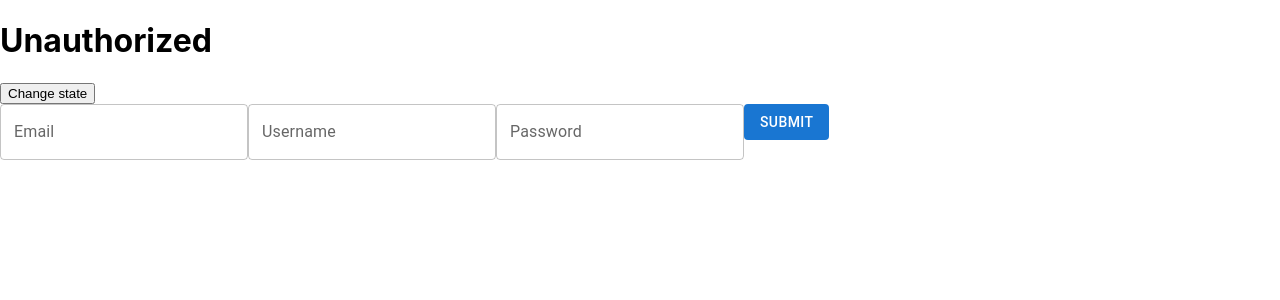
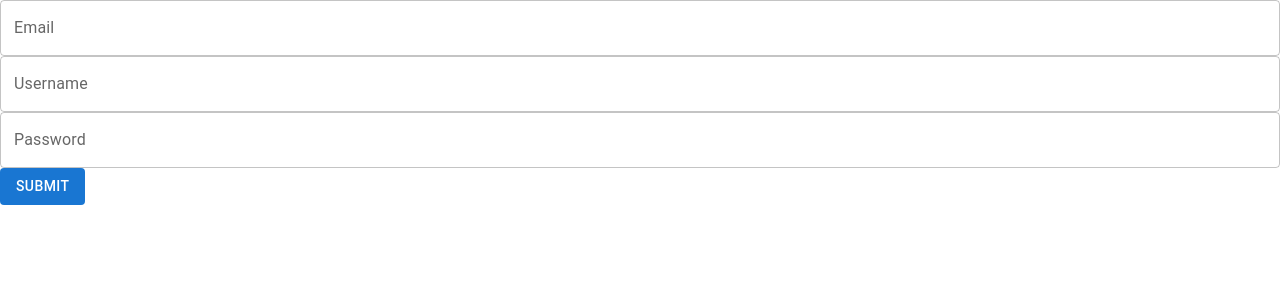
Before and after one commit to huytran17/workspace, a React (Create React App) app in the folder dashboard/: page /auth/registration in a window 1280 px wide. Shown: the top 300 px of the page. Built offline with nearby package versions, Linux system fonts and the light colour scheme.

Commit message:
render app routers

```diff
--- a/dashboard/src/App.tsx
+++ b/dashboard/src/App.tsx
@@ -1,15 +1,19 @@
-import { BrowserRouter as Router, Routes, Route } from "react-router-dom";
-import BaseRegistrationForm from "./components/auth/BaseRegistrationForm";
+import { BrowserRouter as Router, Route, Routes } from "react-router-dom";
+import { routes } from "./routes";
+import { keyGenerator } from "./utils/key-generator";
 
 export default function App() {
   return (
     <Router>
       <div className="App">
         <Routes>
-          <Route
-            path="/auth/registration"
-            Component={BaseRegistrationForm}
-          ></Route>
+          {routes.map((route) => (
+            <Route
+              key={keyGenerator()}
+              path={route.path}
+              Component={route.component}
+            ></Route>
+          ))}
         </Routes>
       </div>
     </Router>
--- a/dashboard/src/components/auth/BaseRegistrationForm.tsx
+++ b/dashboard/src/components/auth/BaseRegistrationForm.tsx
@@ -1,26 +1,15 @@
-import { useRootDispatch, useRootSelector } from "@/hooks/redux";
-import { authActions } from "@/store/auth/slice";
-import { Box, Button, TextField } from "@mui/material";
+import { Box, Button, TextField, FormGroup } from "@mui/material";
 import { FC } from "react";
 
 const BaseRegistrationForm: FC<{}> = () => {
-  const authState = useRootSelector((state) => state.auth);
-  const dispatch = useRootDispatch();
-
   return (
     <div className="registration">
-      {authState.hasUser ? <h1>Authorized</h1> : <h1>Unauthorized</h1>}
-
-      <button
-        onClick={() => dispatch(authActions.SET_HAS_USER(!authState.hasUser))}
-      >
-        Change state
-      </button>
-
       <Box component="form" noValidate autoComplete="off">
-        <TextField label="Email" variant="outlined" type="email" />
-        <TextField label="Username" variant="outlined" />
-        <TextField label="Password" variant="outlined" type="password" />
+        <FormGroup>
+          <TextField label="Email" variant="outlined" type="email" />
+          <TextField label="Username" variant="outlined" />
+          <TextField label="Password" variant="outlined" type="password" />
+        </FormGroup>
 
         <Button variant="contained" disableElevation>
           Submit
--- /dev/null
+++ b/dashboard/src/routes.ts
@@ -0,0 +1,16 @@
+import { ComponentType } from "react";
+import BaseRegistrationForm from "./components/auth/BaseRegistrationForm";
+
+interface IRoute {
+  path: string;
+  component: ComponentType | null;
+}
+
+const routes: IRoute[] = [
+  {
+    path: "/auth/registration",
+    component: BaseRegistrationForm,
+  },
+];
+
+export { routes };
--- a/dashboard/src/utils/key-generator.ts
+++ b/dashboard/src/utils/key-generator.ts
@@ -1,6 +1,6 @@
 import { Key } from "react";
 
-const generateKey = (): Key | null | undefined => {
+const keyGenerator = (): Key | null | undefined => {
   const S4 = function (): string {
     return (((1 + Math.random()) * 0x10000) | 0).toString(16).substring(1);
   };
@@ -21,4 +21,4 @@ const generateKey = (): Key | null | undefined => {
   );
 };
 
-export { generateKey };
+export { keyGenerator };
```
